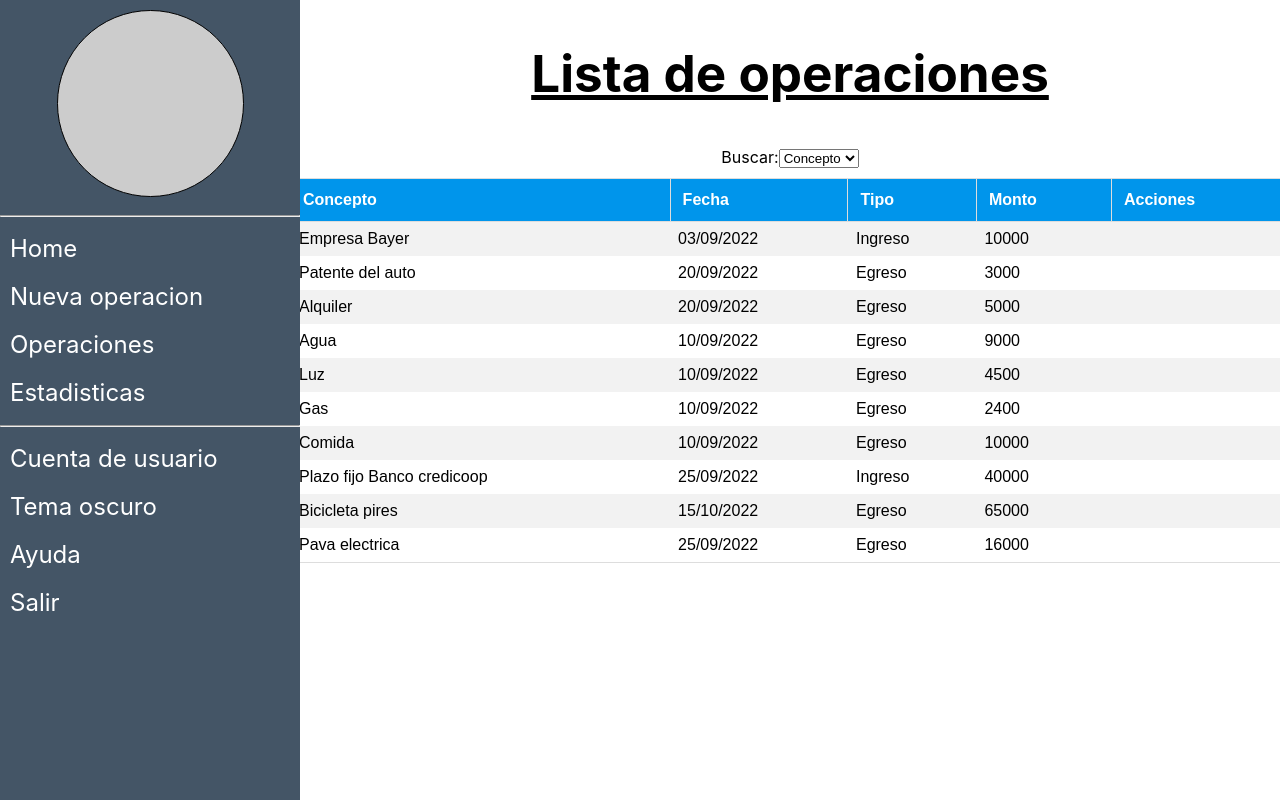
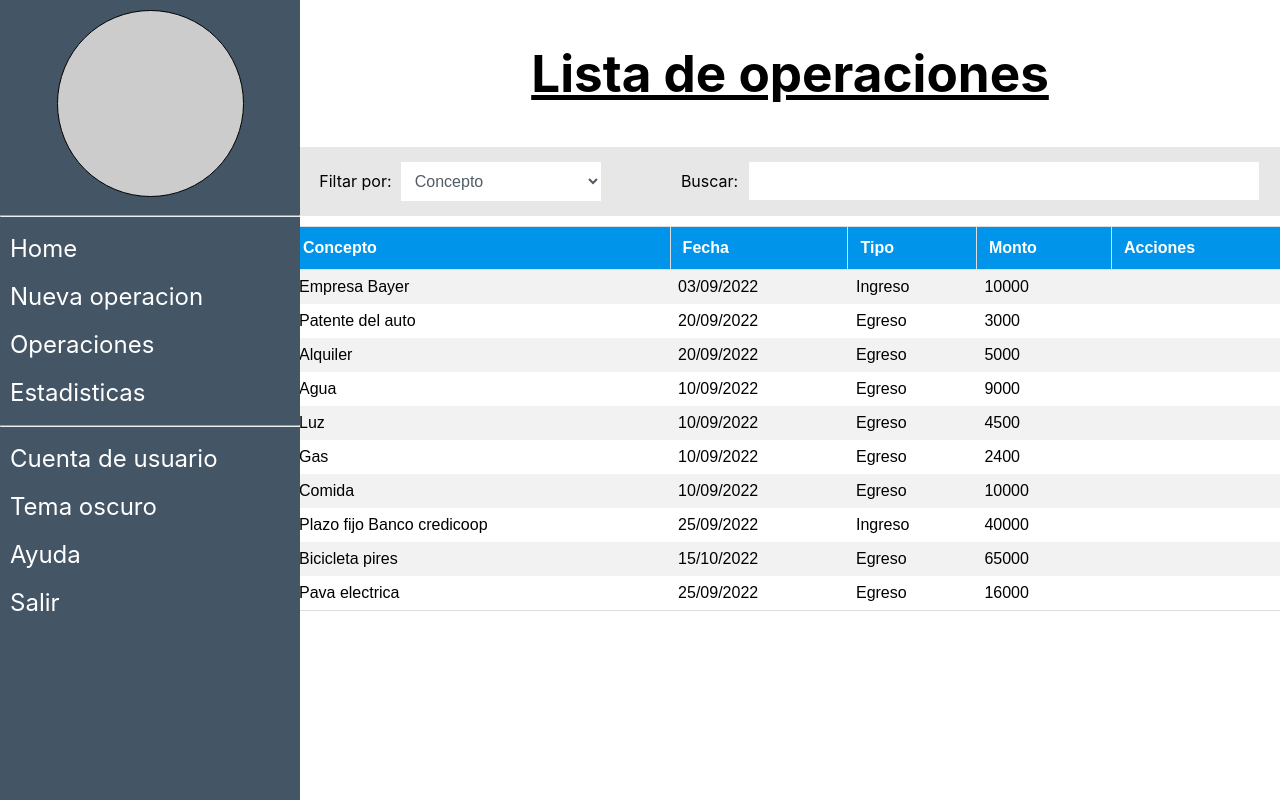
Before and after one commit to BraianM/Presupuesto-personal, a React (Create React App) app: page /operaciones in a window 1280 px wide. Built offline with nearby package versions, Linux system fonts and the light colour scheme.

Commit message:
Se aplico inline-style los componentes FilterTable y Filter

```diff
--- /dev/null
+++ b/src/components/table/Filter.js
@@ -0,0 +1,68 @@
+import Label from './../Label'
+
+const divFilters = {
+  width: '600px',
+}
+
+const contentFilter = ({ wh='600px', justCont='none' }) =>({
+  display: 'flex',
+  alignItems: 'center',
+  width: wh,
+  justifyContent: justCont,
+})
+
+const styleInput = ({wh='200px'}) => ({
+  width: wh,
+  padding: '10px',
+  border: 'none',
+  fontSize: '1em',
+  color: '#525c66',
+  resize: 'none',
+  boxSizing: 'border-box',
+  resize: 'none',
+})
+
+const Filter = ({ option }) => {
+  const filterConcept = (
+    <div style={contentFilter({wh:'600px', justCont:'space-evenly'})}>
+      <Label>Buscar:</Label>
+      <input style={styleInput({ wh: '510px' })} type='text' />
+    </div>
+  )
+
+  const filterDate = (
+    <div style={contentFilter({justCont: 'space-evenly'})}>
+      <Label>Buscar: desde</Label>
+      <input style={styleInput({})} type='date' />
+      <Label>hasta</Label>
+      <input style={styleInput({})} type='date' />
+    </div>
+  )
+
+  const filterType = (
+    <div style={contentFilter({justCont: 'space-around', wh:'445px'})}>
+      <Label>Buscar:</Label>
+      <div>
+      <input type={'radio'}  />
+      <Label>Ingreso & Egreso</Label>
+      </div>
+      <div>
+      <input type={'radio'} />
+      <Label>Ingreso</Label>
+      </div>
+      <div>
+      <input type={'radio'}  />
+      <Label>Egreso</Label>
+      </div>
+    </div>
+  )
+  return (
+    <div style={divFilters}>
+      {option === 'Concepto' && filterConcept}
+      {option === 'Fecha' && filterDate}
+      {option === 'Tipo' && filterType}
+    </div>
+  )
+}
+
+export default Filter
--- a/src/components/table/FilterTable.js
+++ b/src/components/table/FilterTable.js
@@ -1,41 +1,54 @@
 import { useState } from 'react'
 import Label from './../Label'
-import Input from './../Input'
+import Filter from './Filter'
+
+const styleFilterTable = {
+  display: 'flex',
+  width: '1000px',
+  padding: '15px 20px',
+  boxSizing: 'border-box',
+  alignItems: 'center',
+  justifyContent: 'space-between',
+  backgroundColor: '#E7E7E7',
+}
+
+const styleSelect = {
+  width: '200px',
+  backgroundColor: 'white',
+  border: 'none',
+  padding: '10px',
+  fontSize: '1em',
+  color: '#525c66',
+  resize: 'none',
+  boxSizing: 'border-box',
+  resize: 'none',
+}
+
+const contentSelect = {
+  display: 'flex',
+  alignItems: 'center',
+  justifyContent: 'space-evenly',
+  width: '300px',
+}
+
 const FilterTable = () => {
   const [option, setOption] = useState('Concepto')
-
-  const filterConcept = <div><Input /></div>
-
-  const filterDate = (
-    <div>
-      <Label>Desde:</Label>
-      <Input />
-      <Label>Hasta:</Label>
-      <Input />
-    </div>
-  )
-
-  const filterType = (
-    <div>
-      <Input />
-      <Input />
-    </div>
-  )
 
   const handleChange = ({target}) => {
     const { value } = target
     setOption(value)
   }
-  const filters = [filterConcept, filterDate, filterType]
-  console.log(option)
   return (
-    <div>
-      <Label>Buscar:</Label>
-      <select onChange={handleChange}>
-        <option>Concepto</option>
-        <option>Fecha</option>
-        <option>Tipo</option>
-      </select>
+    <div style={styleFilterTable}>
+      <div style={contentSelect}>
+        <Label>Filtar por:</Label>
+        <select style={styleSelect} onChange={handleChange}>
+          <option>Concepto</option>
+          <option>Fecha</option>
+          <option>Tipo</option>
+        </select>
+      </div>
+      <Filter option={option} />
     </div>
   )
 }
```
